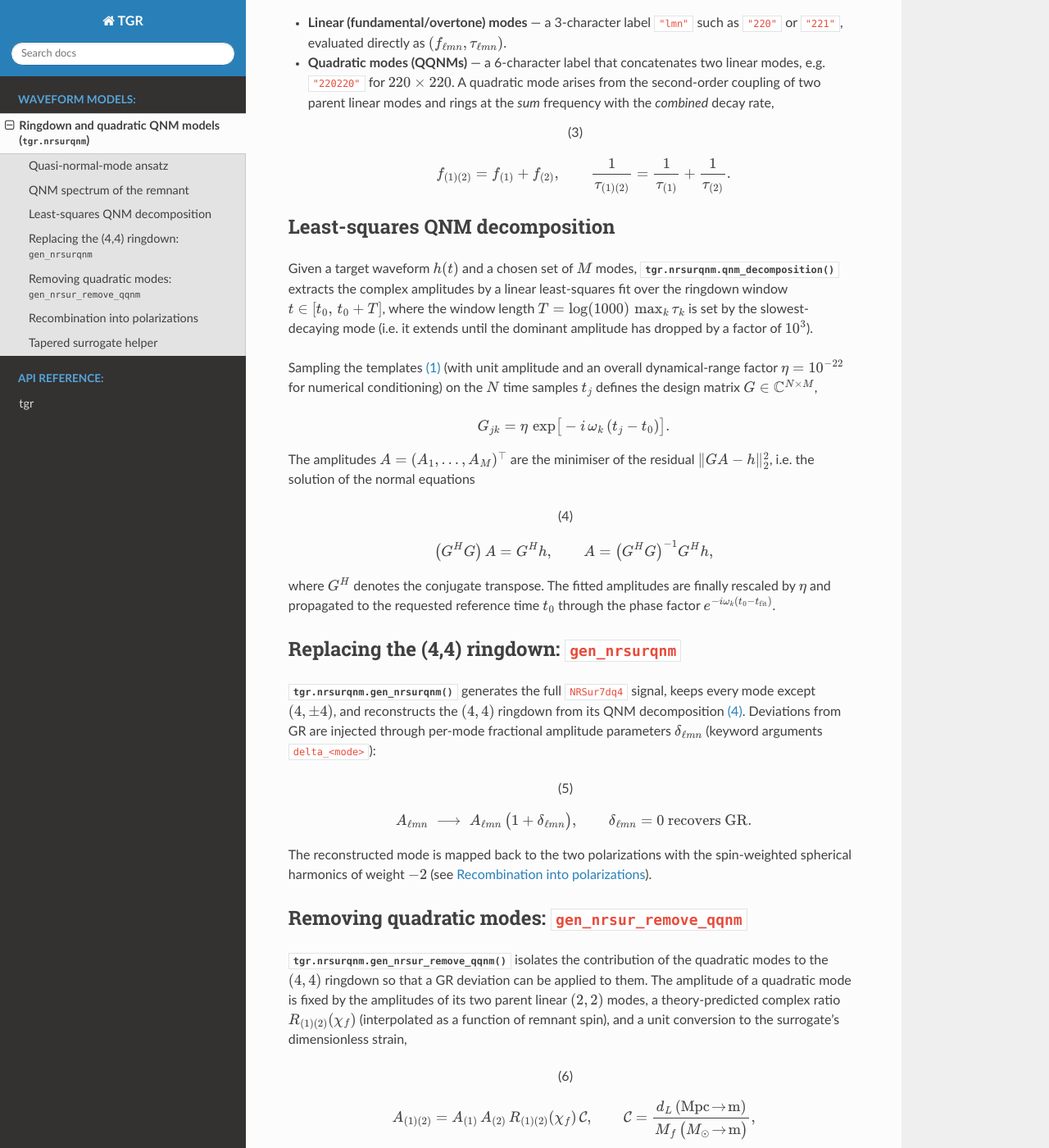
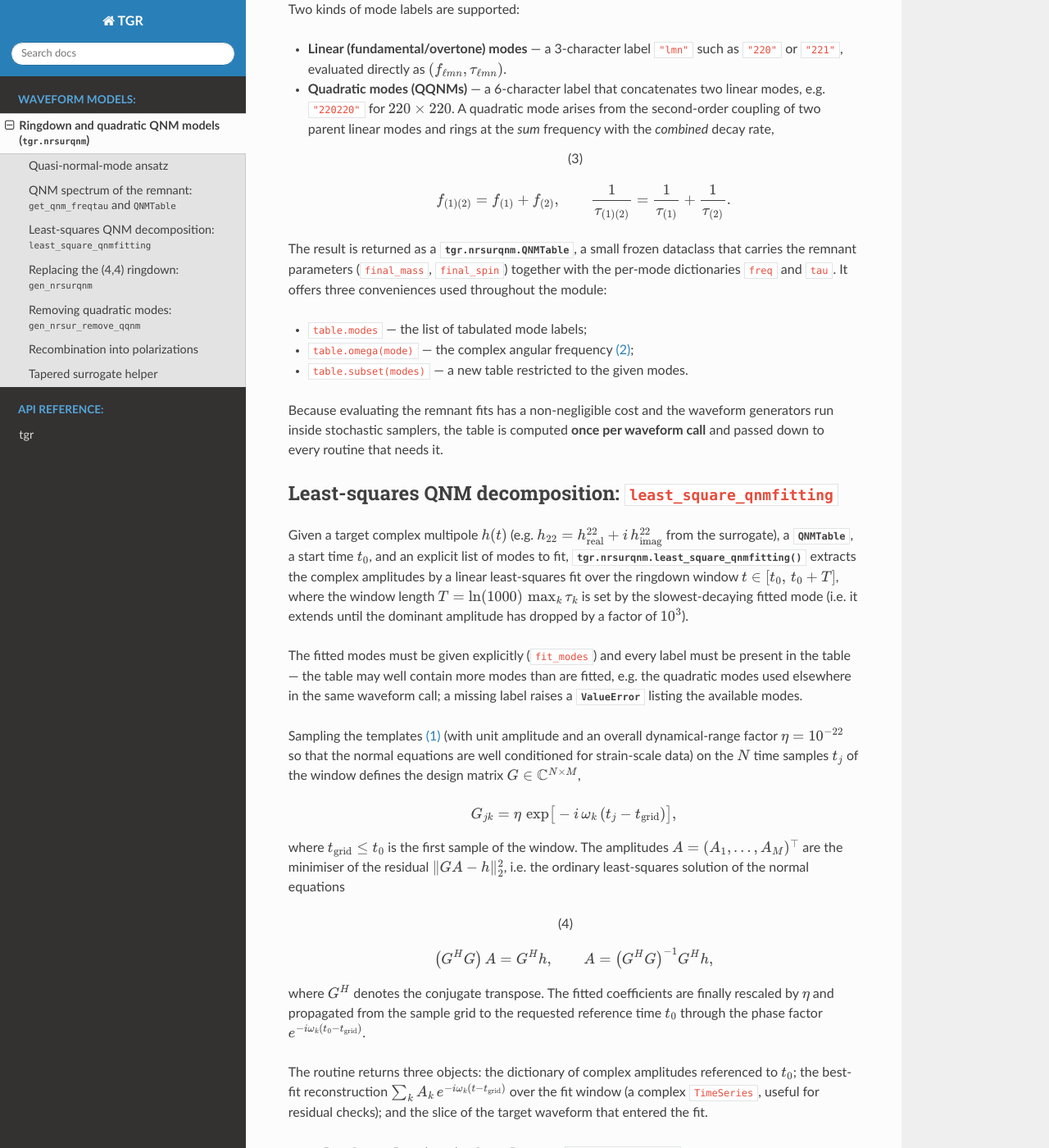
Before and after one commit to yi-fan-wang/TestingGR_with_Gravwaves, a Sphinx documentation site: the page built from docs/nrsurqnm.rst, in a window 1280 px wide and 1400 px high, scrolled down 1164 px. Shown: the whole window at 82% size. Built offline with Sphinx 7.4.7 and the Read the Docs theme 3.1.0, drawn with Linux system fonts in a browser that asks for light colours; some of the changed text lies outside the part shown.

Commit message:
clean up codes (#10)

```diff
--- a/docs/nrsurqnm.rst
+++ b/docs/nrsurqnm.rst
@@ -49,14 +49,14 @@
        e^{-i\,2\pi f_{\ell m n}(t-t_0)}\;
        e^{-(t-t_0)/\tau_{\ell m n}} .
 
-QNM spectrum of the remnant
----------------------------
+QNM spectrum of the remnant: ``get_qnm_freqtau`` and ``QNMTable``
+-----------------------------------------------------------------
 
 The QNM frequencies and damping times are uniquely determined by the mass
 :math:`M_f` and dimensionless spin :math:`\chi_f` of the remnant black hole. The
-helper :func:`tgr.nrsurqnm.get_qnmpar` first predicts :math:`(M_f, \chi_f)` from
-the initial binary parameters using the ``NRSur7dq4`` remnant fits, and then maps
-them to :math:`(f_{\ell m n}, \tau_{\ell m n})` for each requested mode.
+helper :func:`tgr.nrsurqnm.get_qnm_freqtau` first predicts :math:`(M_f, \chi_f)`
+from the initial binary parameters using the ``NRSur7dq4`` remnant fits, and then
+maps them to :math:`(f_{\ell m n}, \tau_{\ell m n})` for each requested mode.
 
 Two kinds of mode labels are supported:
 
@@ -76,27 +76,52 @@
      \qquad
      \frac{1}{\tau_{(1)(2)}} = \frac{1}{\tau_{(1)}} + \frac{1}{\tau_{(2)}} .
 
-Least-squares QNM decomposition
--------------------------------
+The result is returned as a :class:`tgr.nrsurqnm.QNMTable`, a small frozen
+dataclass that carries the remnant parameters (``final_mass``, ``final_spin``)
+together with the per-mode dictionaries ``freq`` and ``tau``. It offers three
+conveniences used throughout the module:
 
-Given a target waveform :math:`h(t)` and a chosen set of :math:`M` modes,
-:func:`tgr.nrsurqnm.qnm_decomposition` extracts the complex amplitudes by a
-linear least-squares fit over the ringdown window
+* ``table.modes`` — the list of tabulated mode labels;
+* ``table.omega(mode)`` — the complex angular frequency :eq:`complex-omega`;
+* ``table.subset(modes)`` — a new table restricted to the given modes.
+
+Because evaluating the remnant fits has a non-negligible cost and the waveform
+generators run inside stochastic samplers, the table is computed **once per
+waveform call** and passed down to every routine that needs it.
+
+Least-squares QNM decomposition: ``least_square_qnmfitting``
+------------------------------------------------------------
+
+Given a target complex multipole :math:`h(t)` (e.g.
+:math:`h_{22} = h^{22}_{\rm real} + i\,h^{22}_{\rm imag}` from the surrogate),
+a :class:`~tgr.nrsurqnm.QNMTable`, a start time :math:`t_0`, and an explicit
+list of modes to fit,
+:func:`tgr.nrsurqnm.least_square_qnmfitting` extracts the complex amplitudes by
+a linear least-squares fit over the ringdown window
 :math:`t \in [t_0,\, t_0 + T]`, where the window length
-:math:`T = \log(1000)\,\max_k \tau_k` is set by the slowest-decaying mode (i.e. it
-extends until the dominant amplitude has dropped by a factor of :math:`10^3`).
+:math:`T = \ln(1000)\,\max_k \tau_k` is set by the slowest-decaying fitted mode
+(i.e. it extends until the dominant amplitude has dropped by a factor of
+:math:`10^3`).
+
+The fitted modes must be given explicitly (``fit_modes``) and every label must
+be present in the table — the table may well contain more modes than are
+fitted, e.g. the quadratic modes used elsewhere in the same waveform call; a
+missing label raises a :class:`ValueError` listing the available modes.
 
 Sampling the templates :eq:`qnm-ansatz` (with unit amplitude and an overall
-dynamical-range factor :math:`\eta=10^{-22}` for numerical conditioning) on the
-:math:`N` time samples :math:`t_j` defines the design matrix
+dynamical-range factor :math:`\eta=10^{-22}` so that the normal equations are
+well conditioned for strain-scale data) on the :math:`N` time samples
+:math:`t_j` of the window defines the design matrix
 :math:`G\in\mathbb{C}^{N\times M}`,
 
 .. math::
 
-   G_{jk} = \eta\,\exp\!\big[-i\,\omega_{k}\,(t_j - t_0)\big] .
+   G_{jk} = \eta\,\exp\!\big[-i\,\omega_{k}\,(t_j - t_{\rm grid})\big] ,
 
-The amplitudes :math:`A = (A_1,\dots,A_M)^\top` are the minimiser of the residual
-:math:`\lVert G A - h \rVert_2^2`, i.e. the solution of the normal equations
+where :math:`t_{\rm grid} \le t_0` is the first sample of the window. The
+amplitudes :math:`A = (A_1,\dots,A_M)^\top` are the minimiser of the residual
+:math:`\lVert G A - h \rVert_2^2`, i.e. the ordinary least-squares solution of
+the normal equations
 
 .. math::
    :label: normal-eq
@@ -105,9 +130,16 @@
    \qquad
    A = \big(G^{H} G\big)^{-1} G^{H} h ,
 
-where :math:`G^{H}` denotes the conjugate transpose. The fitted amplitudes are
-finally rescaled by :math:`\eta` and propagated to the requested reference time
-:math:`t_0` through the phase factor :math:`e^{-i\omega_k (t_0 - t_{\rm fit})}`.
+where :math:`G^{H}` denotes the conjugate transpose. The fitted coefficients
+are finally rescaled by :math:`\eta` and propagated from the sample grid to the
+requested reference time :math:`t_0` through the phase factor
+:math:`e^{-i\omega_k (t_0 - t_{\rm grid})}`.
+
+The routine returns three objects: the dictionary of complex amplitudes
+referenced to :math:`t_0`; the best-fit reconstruction
+:math:`\sum_k A_k\,e^{-i\omega_k(t - t_{\rm grid})}` over the fit window (a
+complex ``TimeSeries``, useful for residual checks); and the slice of the
+target waveform that entered the fit.
 
 Replacing the (4,4) ringdown: ``gen_nrsurqnm``
 ----------------------------------------------
@@ -133,10 +165,37 @@
 
 :func:`tgr.nrsurqnm.gen_nrsur_remove_qqnm` isolates the contribution of the
 quadratic modes to the :math:`(4,4)` ringdown so that a GR deviation can be
-applied to them. The amplitude of a quadratic mode is fixed by the amplitudes of
-its two parent linear :math:`(2,2)` modes, a theory-predicted complex ratio
-:math:`R_{(1)(2)}(\chi_f)` (interpolated as a function of remnant spin), and a unit
-conversion to the surrogate's dimensionless strain,
+applied to them. The waveform keywords ``mode22`` and ``mode_quadratic`` are
+space-separated label strings selecting, respectively, the parent
+:math:`(2,2,n)` overtones entering the least-squares fit and the quadratic
+modes to subtract. Amplitude-ratio tables exist for the six quadratic modes in
+``QUADRATIC_MODES`` (``220220``, ``220221``, ``221221``, ``220222``,
+``221222``, ``222222``); they are interpolated in remnant spin from data files
+shipped with the package and loaded once at import time. Both mode lists are
+validated up front: an unknown quadratic mode, or a quadratic mode whose parent
+is missing from ``mode22``, raises a :class:`ValueError` before any waveform is
+generated. Note that ``mode22`` may contain *more* overtones than the quadratic
+modes require (e.g. ``"220 221 222 223"``): the extra overtones only stabilise
+the fit and do not enter the amplitude products.
+
+**Parent amplitudes.** The parent amplitudes :math:`A_{(1)}, A_{(2)}` are
+measured from the surrogate :math:`h_{22}` with
+:func:`~tgr.nrsurqnm.least_square_qnmfitting`. Overtone fits are only reliable
+for start times :math:`t_0 \ge` ``FIT_TSTART_MIN`` (2 ms after the peak). For
+``toffset`` at or beyond this threshold a single fit at :math:`t_0` is used.
+For earlier start times the modes are instead fitted on the grid
+``FIT_TSTART_GRID`` (six start times between 2.00 and 3.67 ms), each fit is
+propagated back to :math:`t_0` with the phase factor
+:math:`e^{-i\omega(t_0 - t_{\rm fit})}`, and one amplitude per mode is drawn
+from a Gaussian matching the mean and scatter of these fits (real and imaginary
+parts independently). This marginalises over the fit-start systematics, at the
+price of making the returned waveform *stochastic*; passing the optional
+``seed`` keyword makes the draw reproducible.
+
+**Quadratic amplitudes.** The amplitude of a quadratic mode is fixed by the
+amplitudes of its two parent linear :math:`(2,2)` modes, a theory-predicted
+complex ratio :math:`R_{(1)(2)}(\chi_f)` (interpolated as a function of remnant
+spin), and a unit conversion to the surrogate's dimensionless strain,
 
 .. math::
    :label: quadratic-amp
@@ -149,7 +208,8 @@
 where :math:`d_L` is the luminosity distance and :math:`\mathcal{C}` rescales the
 physical amplitudes back to surrogate units. Each quadratic mode is then built as
 a damped sinusoid :eq:`qnm-ansatz` with parameters :eq:`quadratic-ftau` and
-subtracted from the :math:`(4,4)` ringdown.
+subtracted from the :math:`(4,4)` ringdown, from ``toffset`` to the end of the
+waveform.
 
 **Amplitude and phase deviation.** The subtracted quadratic contribution is scaled
 by a single *complex* deviation factor
@@ -168,8 +228,9 @@
 complex plane, probing a phase offset of the quadratic coupling.
 
 **Frequency and damping-time deviation.** Optionally, a quadratic mode with
-*non-GR* spectral parameters can be re-injected. The keyword arguments
-``qqnm_deltaf`` and ``qqnm_deltatau`` shift the spectrum fractionally,
+*non-GR* spectral parameters can be re-injected. If either of the keyword
+arguments ``qqnm_deltaf`` and ``qqnm_deltatau`` is given, a quadratic mode with
+the full theory amplitude :eq:`quadratic-amp` but fractionally shifted spectrum,
 
 .. math::
    :label: qqnm-ftau-tgr
@@ -178,8 +239,9 @@
    \qquad
    \tau \;\longrightarrow\; \tau\,(1 + \delta\tau),
 
-so the residual :math:`(4,4)` ringdown retains a quadratic mode that oscillates and
-decays at shifted rates relative to the GR prediction.
+is added back after the subtraction, so the residual :math:`(4,4)` ringdown
+retains a quadratic mode that oscillates and decays at shifted rates relative to
+the GR prediction.
 
 .. _nrsurqnm-recombine:
 
```
Also changed, not shown: other parts of docs/nrsurqnm.rst (+1 -1 lines), 1 other file.
